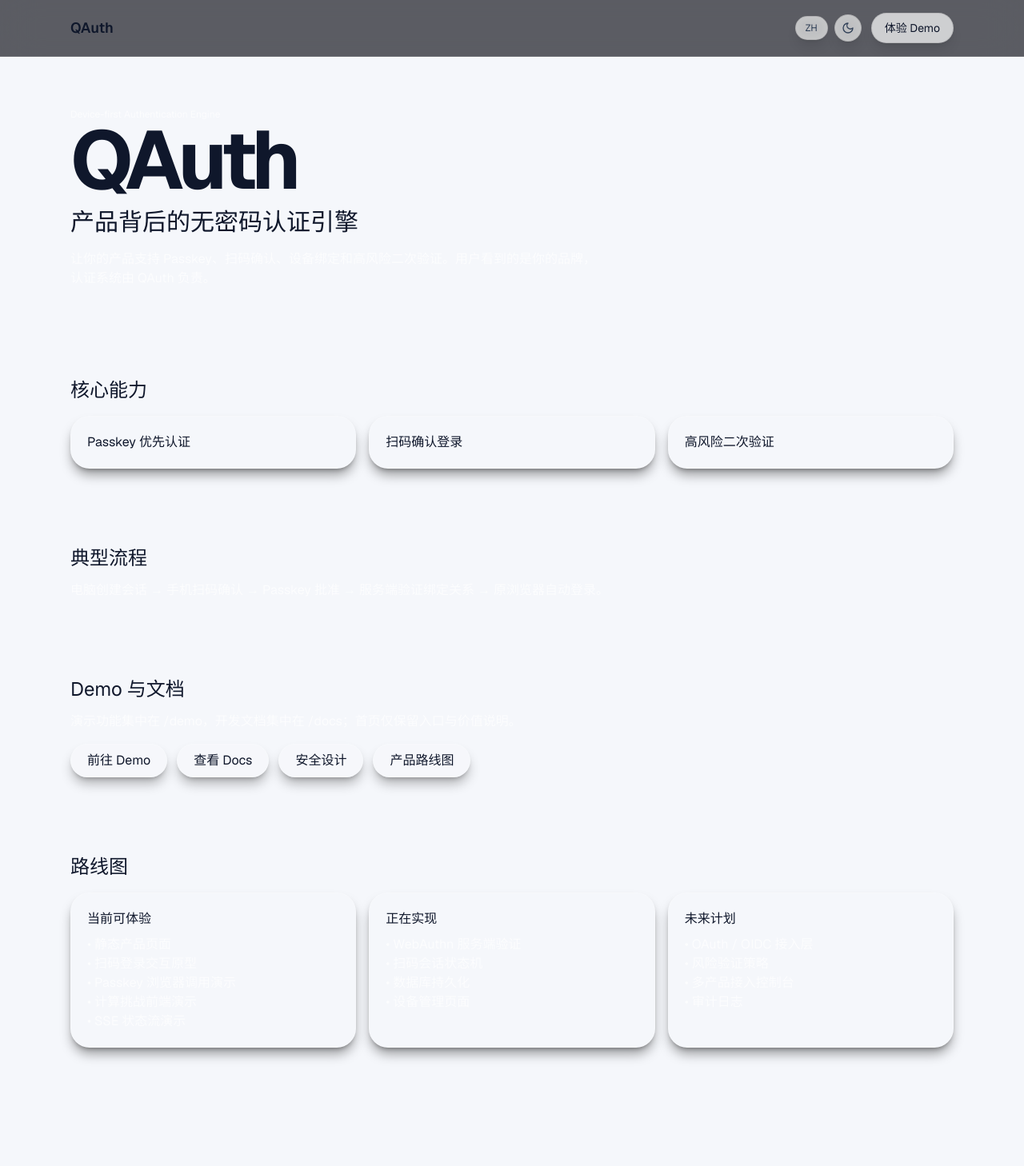
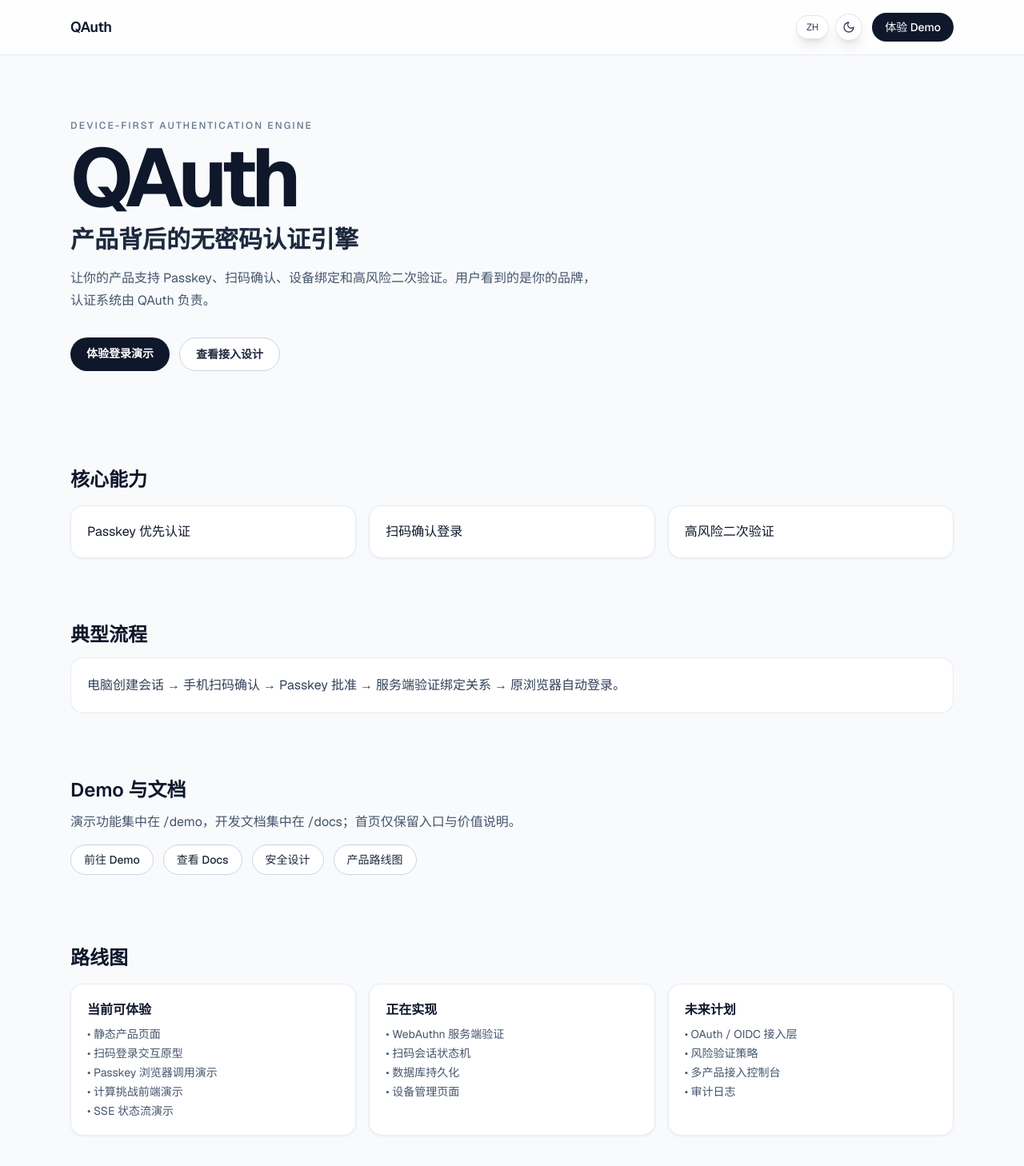
Before and after one commit to 1222hxy/QAuth-web, a Next.js app in the folder qauth-web/: page / in a window 1280 px wide. Shown: the top 1458 px of the page at 80% size. Before the commit the page ends 1358 px from the top, so only its background shows below. Built offline with nearby package versions, Linux system fonts and the light colour scheme.

Commit message:
Refactor homepage layout and fix light/dark readability

```diff
--- a/qauth-web/app/page.jsx
+++ b/qauth-web/app/page.jsx
@@ -5,7 +5,6 @@ import { PreferenceControls } from "./components/preference-controls";
 
 const copy = {
   zh: {
-    nav: ["能力", "流程", "安全", "路线图"],
     demo: "体验 Demo",
     badge: "Device-first Authentication Engine",
     subtitle: "产品背后的无密码认证引擎",
@@ -14,9 +13,8 @@ const copy = {
     cta2: "查看接入设计",
     capabilities: "核心能力",
     flow: "典型流程",
-    flowText: "电脑创建会话 → 手机扫码确认 → Passkey 批准 → 服务端验证绑定关系 → 原浏览器自动登录。",
-    security: "安全设计",
-    developer: "开发者接入示例",
+    flowText:
+      "电脑创建会话 → 手机扫码确认 → Passkey 批准 → 服务端验证绑定关系 → 原浏览器自动登录。",
     demoDocs: "Demo 与文档",
     demoText: "演示功能集中在 /demo，开发文档集中在 /docs；首页仅保留入口与价值说明。",
     toDemo: "前往 Demo",
@@ -29,7 +27,6 @@ const copy = {
     next: "未来计划",
   },
   en: {
-    nav: ["Capabilities", "Flow", "Security", "Roadmap"],
     demo: "Open Demo",
     badge: "Device-first Authentication Engine",
     subtitle: "Passwordless authentication engine behind your product",
@@ -38,9 +35,8 @@ const copy = {
     cta2: "View Integration Design",
     capabilities: "Core Capabilities",
     flow: "Typical Flow",
-    flowText: "Desktop creates session → phone scans and approves → passkey verifies → server checks binding → original browser receives session.",
-    security: "Security Design",
-    developer: "Developer Integration",
+    flowText:
+      "Desktop creates session → phone scans and approves → passkey verifies → server checks binding → original browser receives session.",
     demoDocs: "Demo & Docs",
     demoText: "Interactive prototypes live in /demo and developer materials live in /docs.",
     toDemo: "Go to Demo",
@@ -53,15 +49,20 @@ const copy = {
     next: "Planned",
   },
 };
+
 const capabilities = {
   zh: ["Passkey 优先认证", "扫码确认登录", "高风险二次验证"],
   en: ["Passkey-first authentication", "QR approval sign-in", "High-risk step-up verification"],
 };
+
 const roadmap = {
   now: ["静态产品页面", "扫码登录交互原型", "Passkey 浏览器调用演示", "计算挑战前端演示", "SSE 状态流演示"],
   building: ["WebAuthn 服务端验证", "扫码会话状态机", "数据库持久化", "设备管理页面"],
   next: ["OAuth / OIDC 接入层", "风险验证策略", "多产品接入控制台", "审计日志"],
 };
+
+const cardClass =
+  "rounded-2xl border border-slate-200/80 bg-white/90 p-5 shadow-sm shadow-slate-200/60 backdrop-blur transition hover:-translate-y-0.5 hover:shadow-md dark:border-slate-700 dark:bg-slate-900/70 dark:shadow-black/20";
 
 export default function HomePage() {
   const [lang, setLang] = useState(() => {
@@ -69,15 +70,75 @@ export default function HomePage() {
     const saved = window.localStorage.getItem("qauth-lang");
     return saved === "en" ? "en" : "zh";
   });
-  useEffect(() => { window.localStorage.setItem("qauth-lang", lang); }, [lang]);
+
+  useEffect(() => {
+    window.localStorage.setItem("qauth-lang", lang);
+  }, [lang]);
+
   const t = copy[lang];
-  return <main className="min-h-screen bg-[#f5f7fb] text-slate-900 transition-colors dark:bg-black dark:text-white">{/* same layout simplified */}
-    <div className="pointer-events-none fixed inset-0 -z-10 bg-[radial-gradient(circle_at_top_left,rgba(80,120,255,0.14),transparent_35%),radial-gradient(circle_at_top_right,rgba(120,80,255,0.12),transparent_30%),linear-gradient(180deg,#f8fbff_0%,#eef2ff_45%,#f5f7fb_100%)] dark:bg-[radial-gradient(circle_at_top_left,rgba(80,120,255,0.25),transparent_35%),radial-gradient(circle_at_top_right,rgba(120,80,255,0.22),transparent_30%),linear-gradient(180deg,#080a12_0%,#0b0f1a_45%,#05060a_100%)]" />
-    <header className="sticky top-0 z-30 border-b border-white/10 bg-[#080a12]/65 backdrop-blur-xl"><div className="mx-auto flex max-w-6xl items-center justify-between px-6 py-4"><div className="text-lg font-semibold">QAuth</div><div className="flex items-center gap-3"><PreferenceControls lang={lang} setLang={setLang} /><a href="/demo" className="rounded-full border border-black/10 bg-white/70 px-4 py-2 text-sm shadow-lg shadow-black/10 dark:border-white/20 dark:bg-white/10">{t.demo}</a></div></div></header>
-    <section className="mx-auto max-w-6xl px-6 py-16"><p className="text-xs text-white/70">{t.badge}</p><h1 className="text-[clamp(56px,8vw,112px)] leading-[0.95] tracking-[-0.06em] font-bold">QAuth</h1><h2 className="mt-3 text-3xl">{t.subtitle}</h2><p className="mt-4 max-w-2xl text-white/70">{t.desc}</p></section>
-    <section className="mx-auto max-w-6xl px-6 py-12"><h3 className="text-2xl">{t.capabilities}</h3><div className="mt-4 grid gap-4 md:grid-cols-3">{capabilities[lang].map((c)=><div key={c} className="rounded-3xl border border-white/15 bg-white/5 p-5 shadow-lg shadow-black/40 shadow-2xl shadow-black/20 transition hover:-translate-y-1 hover:shadow-2xl hover:shadow-black/50">{c}</div>)}</div></section>
-    <section className="mx-auto max-w-6xl px-6 py-12"><h3 className="text-2xl">{t.flow}</h3><p className="mt-3 text-white/70">{t.flowText}</p></section>
-    <section className="mx-auto max-w-6xl px-6 py-12"><h3 className="text-2xl">{t.demoDocs}</h3><p className="mt-3 text-white/70">{t.demoText}</p><div className="mt-4 flex gap-3"><a href="/demo" className="rounded-full border border-white/20 bg-white/10 px-5 py-2 shadow-lg shadow-black/30 transition hover:-translate-y-0.5 hover:bg-white/15">{t.toDemo}</a><a href="/docs" className="rounded-full border border-white/20 bg-white/10 px-5 py-2 shadow-lg shadow-black/30 transition hover:-translate-y-0.5 hover:bg-white/15">{t.toDocs}</a><a href="/security" className="rounded-full border border-white/20 bg-white/10 px-5 py-2 shadow-lg shadow-black/30 transition hover:-translate-y-0.5 hover:bg-white/15">{t.toSecurity}</a><a href="/roadmap" className="rounded-full border border-white/20 bg-white/10 px-5 py-2 shadow-lg shadow-black/30 transition hover:-translate-y-0.5 hover:bg-white/15">{t.toRoadmap}</a></div></section>
-    <section className="mx-auto max-w-6xl px-6 py-12"><h3 className="text-2xl">{t.roadmap}</h3><div className="mt-4 grid gap-4 md:grid-cols-3">{[[t.now,roadmap.now],[t.building,roadmap.building],[t.next,roadmap.next]].map(([title,items])=><div key={title} className="rounded-3xl border border-white/15 bg-white/5 p-5 shadow-lg shadow-black/40 shadow-2xl shadow-black/20 transition hover:-translate-y-1 hover:shadow-2xl hover:shadow-black/50"><h4>{title}</h4><ul className="mt-2 text-white/70">{items.map(i=><li key={i}>• {i}</li>)}</ul></div>)}</div></section>
-  </main>;
+
+  return (
+    <main className="min-h-screen bg-slate-50 text-slate-900 transition-colors dark:bg-slate-950 dark:text-slate-100">
+      <div className="pointer-events-none fixed inset-0 -z-10 bg-[radial-gradient(circle_at_top_left,rgba(56,189,248,0.18),transparent_35%),radial-gradient(circle_at_top_right,rgba(99,102,241,0.16),transparent_32%),linear-gradient(180deg,#f8fafc_0%,#eff6ff_45%,#f8fafc_100%)] dark:bg-[radial-gradient(circle_at_top_left,rgba(56,189,248,0.16),transparent_35%),radial-gradient(circle_at_top_right,rgba(99,102,241,0.16),transparent_32%),linear-gradient(180deg,#020617_0%,#0b1120_45%,#020617_100%)]" />
+
+      <header className="sticky top-0 z-30 border-b border-slate-200/80 bg-white/80 backdrop-blur-xl dark:border-slate-800 dark:bg-slate-950/75">
+        <div className="mx-auto flex max-w-6xl items-center justify-between px-6 py-4">
+          <div className="text-lg font-semibold tracking-tight">QAuth</div>
+          <div className="flex items-center gap-3">
+            <PreferenceControls lang={lang} setLang={setLang} />
+            <a href="/demo" className="rounded-full bg-slate-900 px-4 py-2 text-sm font-medium text-white transition hover:bg-slate-700 dark:bg-sky-500 dark:text-slate-950 dark:hover:bg-sky-400">
+              {t.demo}
+            </a>
+          </div>
+        </div>
+      </header>
+
+      <section className="mx-auto max-w-6xl px-6 py-16 md:py-20">
+        <p className="text-xs font-medium uppercase tracking-[0.18em] text-slate-500 dark:text-slate-400">{t.badge}</p>
+        <h1 className="mt-2 text-[clamp(56px,8vw,108px)] leading-[0.95] tracking-[-0.06em] font-bold">QAuth</h1>
+        <h2 className="mt-3 max-w-3xl text-2xl font-semibold text-slate-800 md:text-3xl dark:text-slate-100">{t.subtitle}</h2>
+        <p className="mt-4 max-w-2xl text-base leading-7 text-slate-600 dark:text-slate-300">{t.desc}</p>
+        <div className="mt-8 flex flex-wrap gap-3">
+          <a href="/demo" className="rounded-full bg-slate-900 px-5 py-2.5 text-sm font-semibold text-white transition hover:bg-slate-700 dark:bg-sky-500 dark:text-slate-950 dark:hover:bg-sky-400">{t.cta1}</a>
+          <a href="/docs" className="rounded-full border border-slate-300 bg-white px-5 py-2.5 text-sm font-semibold text-slate-800 transition hover:bg-slate-100 dark:border-slate-700 dark:bg-slate-900 dark:text-slate-100 dark:hover:bg-slate-800">{t.cta2}</a>
+        </div>
+      </section>
+
+      <section className="mx-auto max-w-6xl px-6 py-10">
+        <h3 className="text-2xl font-semibold">{t.capabilities}</h3>
+        <div className="mt-4 grid gap-4 md:grid-cols-3">{capabilities[lang].map((item) => <div key={item} className={cardClass}>{item}</div>)}</div>
+      </section>
+
+      <section className="mx-auto max-w-6xl px-6 py-10">
+        <h3 className="text-2xl font-semibold">{t.flow}</h3>
+        <p className="mt-3 rounded-2xl border border-slate-200/80 bg-white/90 p-5 leading-7 text-slate-700 dark:border-slate-700 dark:bg-slate-900/70 dark:text-slate-300">{t.flowText}</p>
+      </section>
+
+      <section className="mx-auto max-w-6xl px-6 py-10">
+        <h3 className="text-2xl font-semibold">{t.demoDocs}</h3>
+        <p className="mt-3 text-slate-600 dark:text-slate-300">{t.demoText}</p>
+        <div className="mt-4 flex flex-wrap gap-3">
+          {[ ["/demo", t.toDemo], ["/docs", t.toDocs], ["/security", t.toSecurity], ["/roadmap", t.toRoadmap] ].map(([href, label]) => (
+            <a key={href} href={href} className="rounded-full border border-slate-300 bg-white px-4 py-2 text-sm font-medium text-slate-800 transition hover:bg-slate-100 dark:border-slate-700 dark:bg-slate-900 dark:text-slate-100 dark:hover:bg-slate-800">{label}</a>
+          ))}
+        </div>
+      </section>
+
+      <section className="mx-auto max-w-6xl px-6 py-12">
+        <h3 className="text-2xl font-semibold">{t.roadmap}</h3>
+        <div className="mt-4 grid gap-4 md:grid-cols-3">
+          {[[t.now, roadmap.now], [t.building, roadmap.building], [t.next, roadmap.next]].map(([title, items]) => (
+            <div key={title} className={cardClass}>
+              <h4 className="font-semibold text-slate-900 dark:text-slate-100">{title}</h4>
+              <ul className="mt-2 space-y-1 text-sm text-slate-600 dark:text-slate-300">
+                {items.map((i) => (
+                  <li key={i}>• {i}</li>
+                ))}
+              </ul>
+            </div>
+          ))}
+        </div>
+      </section>
+    </main>
+  );
 }
```
